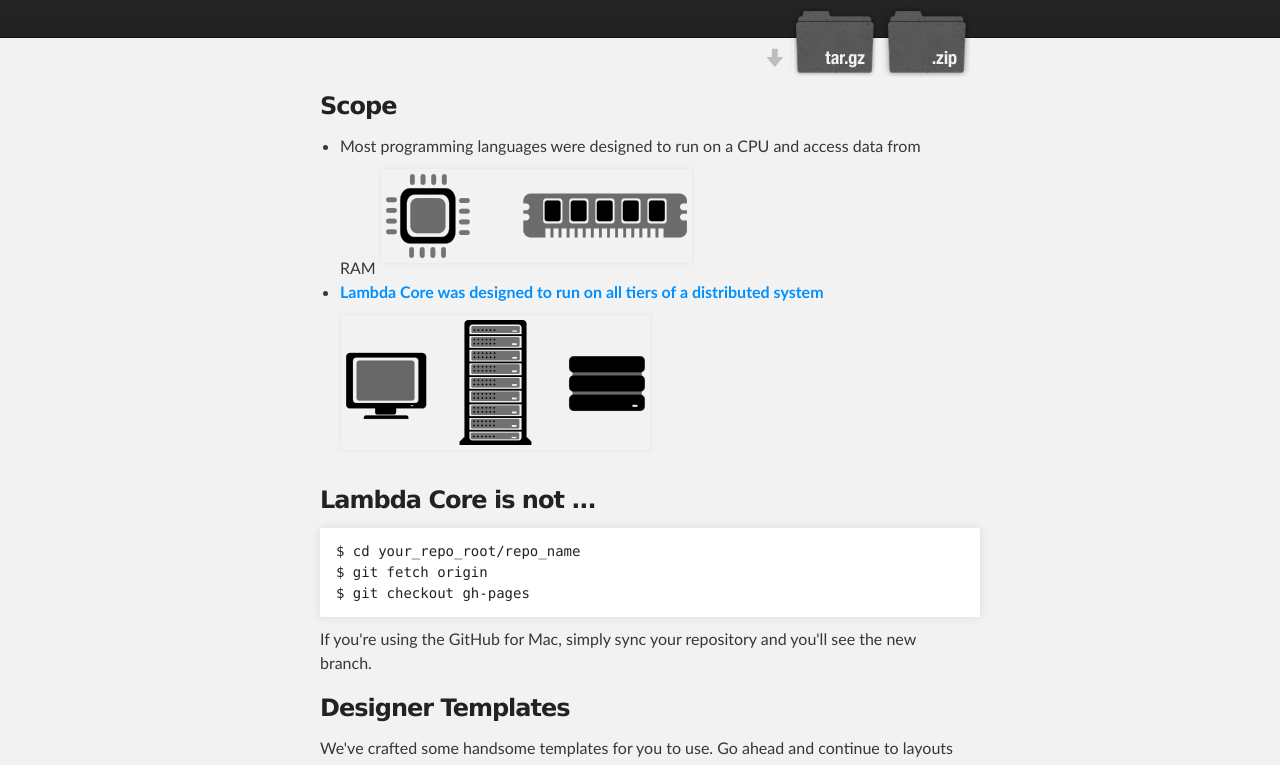
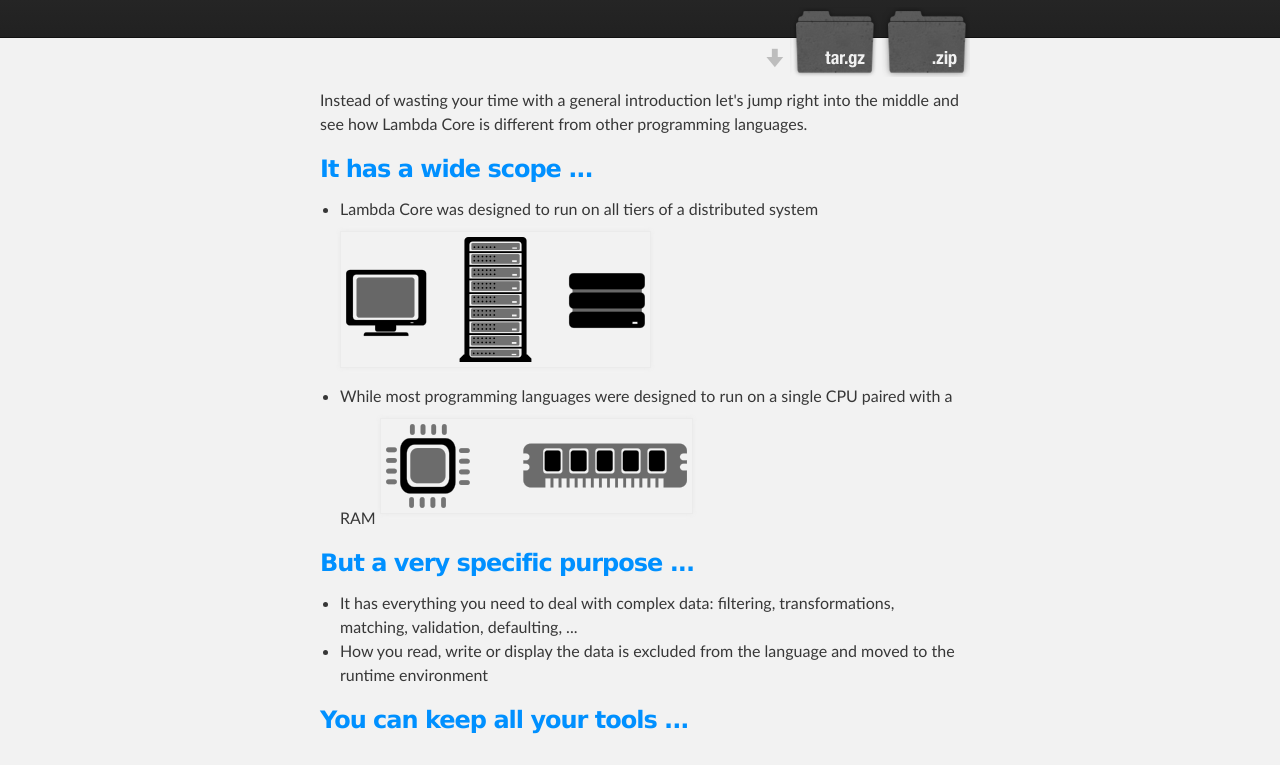
Before and after one commit to ozmi/lambda_core, a plain HTML site: page index.html in a window 1280 px wide. Shown: the part 172-937 px from the top of the page. Drawn offline with Linux system fonts and the light colour scheme.

Commit message:
Minor tweaks

```diff
--- a/index.html
+++ b/index.html
@@ -31,19 +31,33 @@
     <!-- MAIN CONTENT -->
     <div id="main_content_wrap" class="outer">
       <section id="main_content" class="inner">
+		<p>
+			Instead of wasting your time with a general introduction let's jump right into the middle and see how Lambda Core is different from other programming languages.
+		</p>
+
         <h3>
-			<a id="welcome-to-lambda-core" class="anchor" href="#welcome-to-lambda-core" aria-hidden="true"><span class="octicon octicon-link"></span></a>Scope
+			<a id="welcome-to-lambda-core" class="anchor" href="#welcome-to-lambda-core" aria-hidden="true"><span class="octicon octicon-link"></span></a>It has a wide scope ...
 		</h3>
 
 		<ul>
-			<li>Most programming languages were designed to run on a CPU and access data from RAM <img src="images/cpu_and_memory.png" /></li>
-			<li><strong style="color: #0090ff;">Lambda Core was designed to run on all tiers of a distributed system</strong> <img src="images/all_tiers.png" /></li>
+			<li>Lambda Core was designed to run on all tiers of a distributed system <img src="images/all_tiers.png" /></li>
+			<li>While most programming languages were designed to run on a single CPU paired with a RAM <img src="images/cpu_and_memory.png" /></li>
 		</ul>
 
-		<h3>
-			<a id="welcome-to-lambda-core" class="anchor" href="#welcome-to-lambda-core" aria-hidden="true"><span class="octicon octicon-link"></span></a>Lambda Core is not ...
+        <h3>
+			<a id="welcome-to-lambda-core" class="anchor" href="#welcome-to-lambda-core" aria-hidden="true"><span class="octicon octicon-link"></span></a>But a very specific purpose ...
 		</h3>
 
+		<ul>
+			<li>It has everything you need to deal with complex data: filtering, transformations, matching, validation, defaulting, ...</li>
+			<li>How you read, write or display the data is excluded from the language and moved to the runtime environment</li>
+		</ul>
+
+        <h3>
+			<a id="welcome-to-lambda-core" class="anchor" href="#welcome-to-lambda-core" aria-hidden="true"><span class="octicon octicon-link"></span></a>You can keep all your tools ...
+		</h3>
+
+		<!--
 <pre><code>$ cd your_repo_root/repo_name
 $ git fetch origin
 $ git checkout gh-pages
@@ -70,9 +84,9 @@
 <a id="support-or-contact" class="anchor" href="#support-or-contact" aria-hidden="true"><span class="octicon octicon-link"></span></a>Support or Contact</h3>
 
 <p>Having trouble with Pages? Check out the documentation at <a href="https://help.github.com/pages">https://help.github.com/pages</a> or contact <a href="mailto:support@github.com">support@github.com</a> and we’ll help you sort it out.</p>
+-->
       </section>
     </div>
-
     <!-- FOOTER  -->
     <div id="footer_wrap" class="outer">
       <footer class="inner">
--- a/stylesheets/stylesheet.css
+++ b/stylesheets/stylesheet.css
@@ -79,6 +79,7 @@
 
 h3 {
   font-size: 24px;
+  color: #0090ff;
 }
 
 h4 {
```
